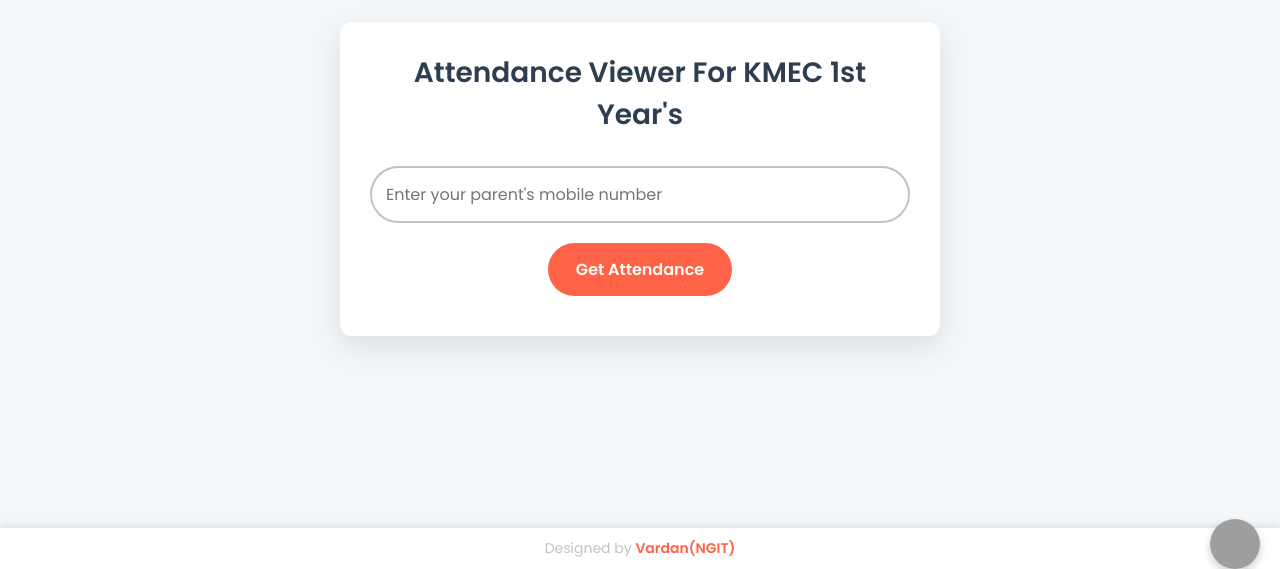
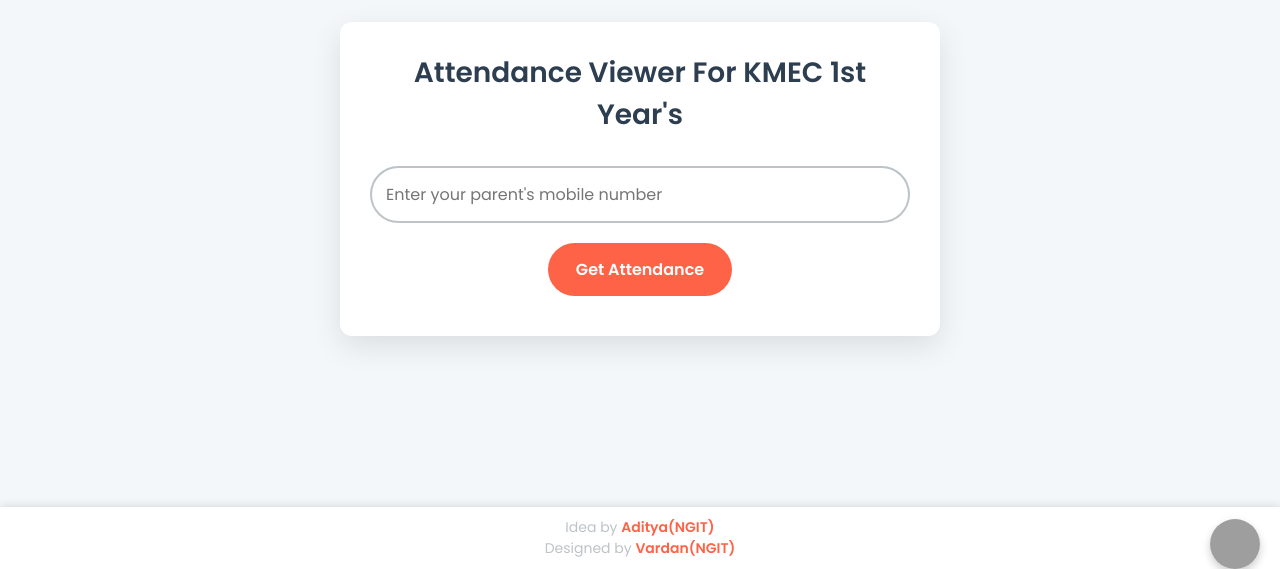
Before and after one commit to kmec24/Attendance, a plain HTML site: page index.html in a window 1280 px wide. Shown: the part 231-800 px from the top of the page. Drawn offline with Linux system fonts and the light colour scheme; grey boxes are pictures that could not be loaded.

Commit message:
Update index.html

```diff
--- a/index.html
+++ b/index.html
@@ -405,6 +405,7 @@
 
 		<!-- Footer -->
 		<div id="footer">
+			 <p>Idea by <strong><a href="https://www.instagram.com/cricketer_aditya_7" target="_blank" style="color: #FF6347; text-decoration: none;">Aditya(NGIT)</a></strong></p>
 			<p>Designed by <strong><a href="https://www.instagram.com/vardn.19" target="_blank" style="color: #FF6347; text-decoration: none;">Vardan(NGIT)</a></strong></p>
 		</div>
 	<!-- Floating Greeting -->
```
